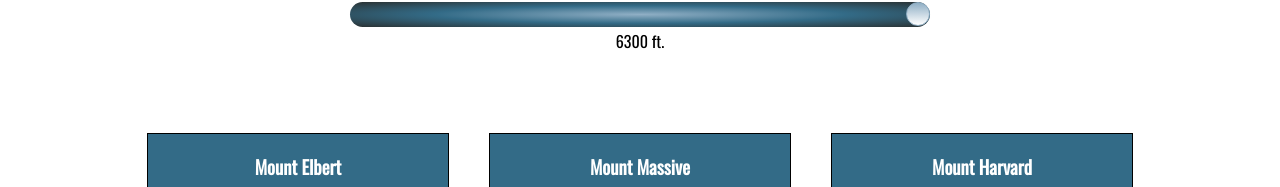
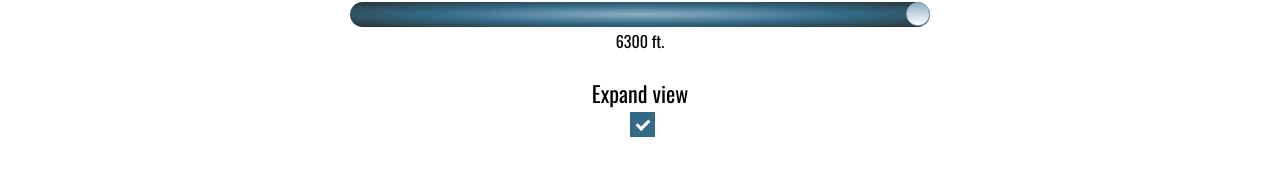
Before and after one commit to jbrennan414/findmyfourteener, a React (Create React App) app: page / in a window 1280 px wide. Shown: the part 524-711 px from the top of the page. Built offline with nearby package versions, Linux system fonts and the light colour scheme.

Commit message:
Add a checkbox to expand or collapse mountain cards

```diff
--- a/src/App.css
+++ b/src/App.css
@@ -37,6 +37,7 @@
   margin-bottom: 10px;
   text-align: center;
   margin: 20px;
+  transition: all .5s ease;
 }
 
 .fourteenerCard img {
@@ -45,6 +46,10 @@
   border-radius: 10px;
 }
 
+.fourteenerCard.collapsed{
+  max-height: 85px;
+  overflow: hidden;
+}
 .mtnTitleBar {
   background-color: var(--stone-color);
   color: white;
@@ -180,6 +185,73 @@
   background: var(--stone-color);
 }
 
+.container {
+  display: block;
+  position: relative;
+  margin-bottom: 12px;
+  cursor: pointer;
+  font-size: 22px;
+  -webkit-user-select: none;
+  -moz-user-select: none;
+  -ms-user-select: none;
+  user-select: none;
+}
+
+/* Hide the browser's default checkbox */
+.container input {
+  position: absolute;
+  opacity: 0;
+  cursor: pointer;
+  height: 0;
+  width: 0;
+}
+
+
+/* Create a custom checkbox */
+.checkmark {
+  position: absolute;
+  left: calc(50% - 10px);
+  height: 25px;
+  width: 25px;
+  background-color: #ccc;
+  top: 35px;
+}
+
+/* On mouse-over, add a grey background color */
+.container:hover input ~ .checkmark {
+  background-color: #aaa;
+}
+
+/* When the checkbox is checked, add a blue background */
+.container input:checked ~ .checkmark {
+  background-color: var(--stone-color);
+}
+
+/* Create the checkmark/indicator (hidden when not checked) */
+.checkmark:after {
+  content: "";
+  position: absolute;
+  display: none;
+}
+
+/* Show the checkmark when checked */
+.container input:checked ~ .checkmark:after {
+  display: block;
+}
+
+/* Style the checkmark/indicator */
+.container .checkmark:after {
+  left: 9px;
+  top: 5px;
+  width: 5px;
+  height: 10px;
+  border: solid white;
+  border-width: 0 3px 3px 0;
+  -webkit-transform: rotate(45deg);
+  -ms-transform: rotate(45deg);
+  transform: rotate(45deg);
+}
+
 @media screen and (min-width: 768px) {
   input[type="range"] {
     width: 50%; /* Specific width is required for Firefox. */
--- a/src/App.js
+++ b/src/App.js
@@ -10,9 +10,10 @@
     this.handleData = this.handleData.bind(this);
     this.state = {
       hikeDistance: '18',
-      distanceFromDenver:'400',
-      altitude:'14440',
-      totalGain:'6300',
+      distanceFromDenver: '400',
+      altitude: '14440',
+      totalGain: '6300',
+      expanded: true,
     };
   }
 
@@ -26,11 +27,11 @@
   }
 
   render() {
-
+    const { expanded } = this.state;
     return (
       <div>
         <Header />
-        <Mypreferences handlerFromParent={this.handleData} />
+        <Mypreferences handlerFromParent={this.handleData} expanded={expanded} />
         <Myoptions data={this.state} />
       </div>
     );
--- a/src/fourteenerCard.js
+++ b/src/fourteenerCard.js
@@ -1,10 +1,10 @@
 import React from 'react';
 import './App.css';
 
-export const FourteenerCard = ({ mountain }) => {
+export const FourteenerCard = ({ mountain, className }) => {
   const { name, imageUrl, hikeDistance, distanceFromDenver, altitude, totalGain, range, rank } = mountain;
   return (
-    <div className="fourteenerCard">
+    <div className={`fourteenerCard ${className}`}>
       <div className="mtnTitleBar">
         <h3>{name}</h3>
       </div>
--- a/src/myoptions.js
+++ b/src/myoptions.js
@@ -5,20 +5,23 @@
 
   render() {
 
-    var myOptions = fourteeners.filter(fourteener =>
-      Number(fourteener.hikeDistance) <= this.props.data.hikeDistance &&
-      Number(fourteener.distanceFromDenver) <= this.props.data.distanceFromDenver &&
-      Number(fourteener.altitude) <= this.props.data.altitude &&
-      Number(fourteener.totalGain) <= this.props.data.totalGain
+    const { data } = this.props;
+
+    const myOptions = fourteeners.filter(fourteener =>
+      Number(fourteener.hikeDistance) <= data.hikeDistance &&
+      Number(fourteener.distanceFromDenver) <= data.distanceFromDenver &&
+      Number(fourteener.altitude) <= data.altitude &&
+      Number(fourteener.totalGain) <= data.totalGain
     );
 
-      return (
-        <div className="myOptions">
-            {myOptions.map((m, index) =>(
-              <FourteenerCard key={index} mountain={m} index={index} />
-            ))}
-        </div>
-      )
+    const className = data.expanded ? "expanded" : "collapsed";
+    return (
+      <div className="myOptions">
+        {myOptions.map((m, index) => (
+          <FourteenerCard key={index} mountain={m} index={index} className={className} />
+        ))}
+      </div>
+    )
   }
 }
 
--- a/src/mypreferences.js
+++ b/src/mypreferences.js
@@ -8,15 +8,27 @@
       hikeDistance: "18",
       distanceFromDenver: "400",
       altitude: "14440",
-      totalGain: "6300"
+      totalGain: "6300",
+      expanded: true,
     };
+  }
+
+  componentDidMount() {
+    const { expanded } = this.props
+    if (expanded) {
+      this.setState({ expanded });
+    }
   }
 
   handleChange(event) {
     const target = event.target;
     const name = target.name;
-    const value = target.value;
-
+    let value = "";
+    if (name === "expanded") {
+      value = target.checked;
+    } else {
+      value = target.value;
+    }
     const preferenceData = {
       [name]: value
     };
@@ -86,6 +98,21 @@
           />
           <label>{this.state.totalGain} ft.</label>
         </div>
+        <br />
+
+        <div className="preference expanded">
+          <label className="container">Expand view
+          <input
+            name="expanded"
+            type="checkbox"
+            id="expanded"
+            className="checkmark"
+            checked={this.state.expanded}
+            onChange={this.handleChange}
+          />
+          <span className="checkmark"></span>
+          </label>
+        </div>
       </div>
     );
   }
```
Lines whose indentation alone changed are shown as unchanged.
